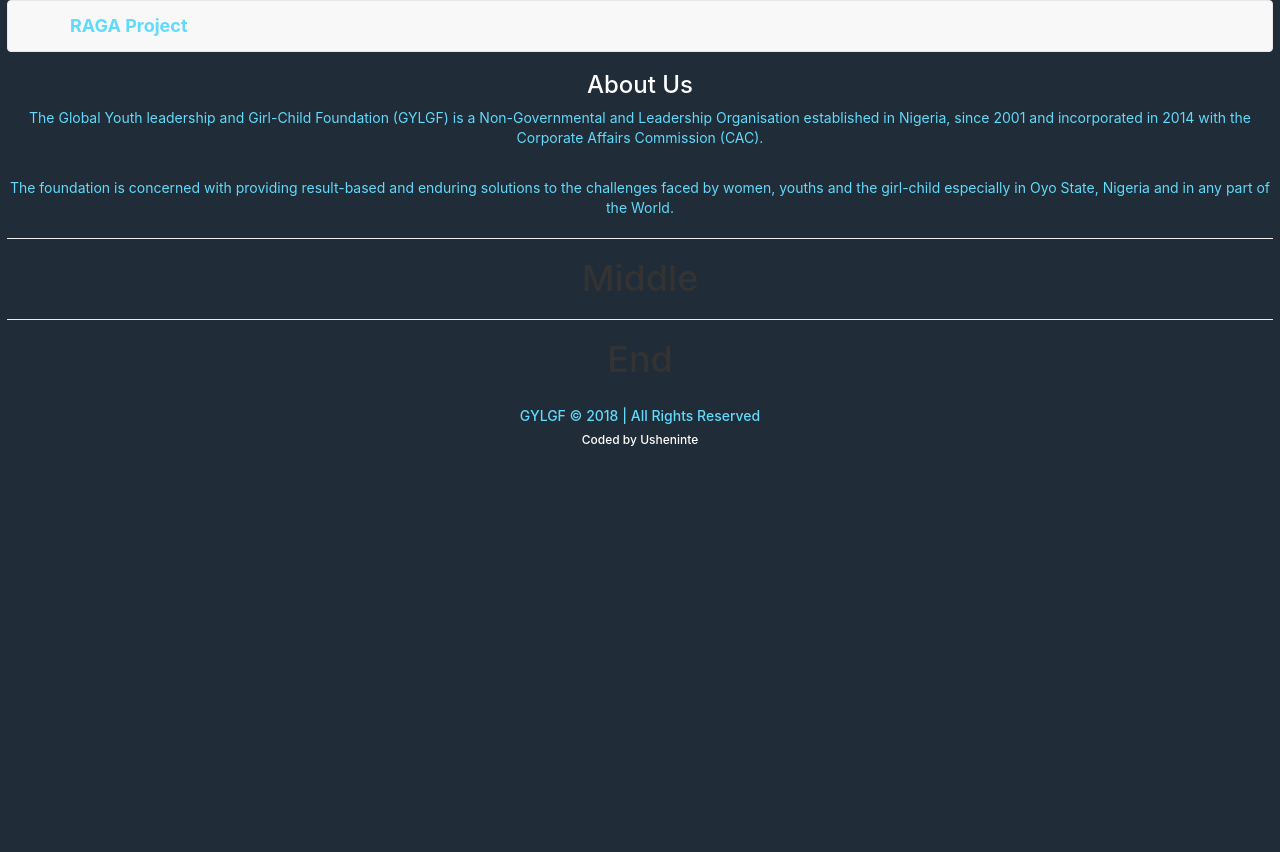
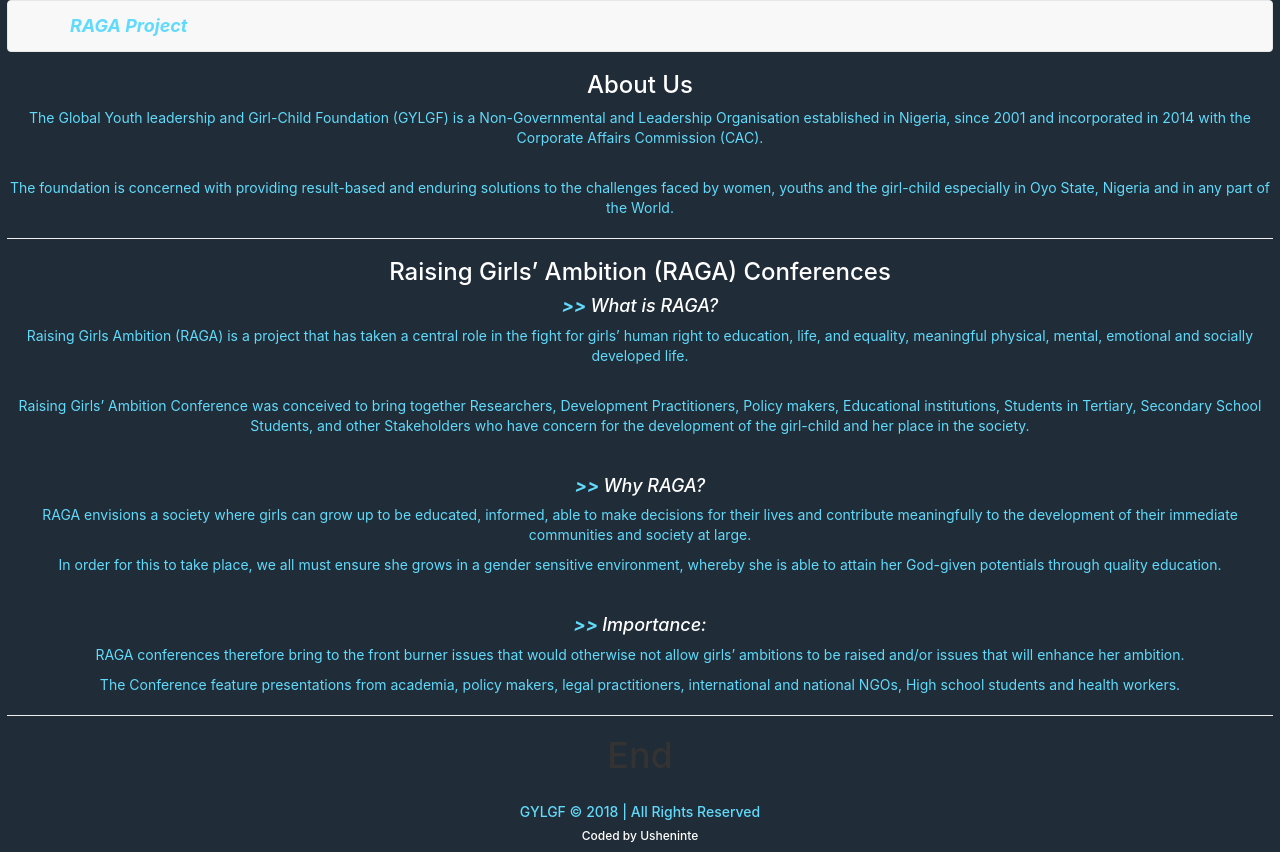
Before and after one commit to nullthefirst/raga-project, a React (Create React App) app: page / in a window 1280 px wide. Before the commit the page ends 800 px from the top, so only its background shows below. Built offline with nearby package versions, Linux system fonts and the light colour scheme.

Commit message:
building RAGA component

```diff
--- a/src/components/AppMenu.js
+++ b/src/components/AppMenu.js
@@ -15,7 +15,7 @@
             <Navbar.Header>
               <Navbar.Brand>
                 <Link to="/">
-                  <span id="title"><b>RAGA Project</b></span>
+                  <span className="note">RAGA Project</span>
                 </Link>
               </Navbar.Brand>
             </Navbar.Header>
--- a/src/components/Main.css
+++ b/src/components/Main.css
@@ -8,6 +8,11 @@
   color: #fff;
 }
 
-#title, p, h5 {
+.note, p, h5 {
   color: #61dafb;
 }
+
+.note {
+  font-weight: bold;
+  font-style: italic;
+}
--- a/src/components/views/mid.js
+++ b/src/components/views/mid.js
@@ -6,7 +6,27 @@
   render() {
     return(
       <div>
-        <h1>Middle</h1>
+        <h4>
+          <span className="note"> >> </span>
+          <em>What is RAGA?</em>
+        </h4>
+        <p>Raising Girls Ambition (RAGA) is a project that has taken a central role in the fight for girls’ human right to education, life, and equality, meaningful physical, mental, emotional and socially developed life.</p>
+        <br />
+        <p>Raising Girls’ Ambition Conference was conceived to bring together Researchers, Development Practitioners, Policy makers, Educational institutions, Students in Tertiary, Secondary School Students, and other Stakeholders who have concern for the development of the girl-child and her place in the society.</p>
+        <br />
+        <h4>
+          <span className="note"> >> </span>
+          <em>Why RAGA?</em>
+        </h4>
+        <p>RAGA envisions a society where girls can grow up to be educated, informed, able to make decisions for their lives and contribute meaningfully to the development of their immediate communities and society at large.</p>
+        <p>In order for this to take place, we all must ensure she grows in a gender sensitive environment, whereby she is able to attain her God-given potentials through quality education.</p>
+        <br />
+        <h4>
+          <span className="note"> >> </span>
+          <em>Importance:</em>
+        </h4>
+        <p>RAGA conferences therefore bring to the front burner issues that would otherwise not allow girls’ ambitions to be raised and/or issues that will enhance her ambition.</p>
+        <p>The Conference feature presentations from academia, policy makers, legal practitioners, international and national NGOs, High school students and health workers.</p>
       </div>
     );
   }
--- a/src/components/views/raga.js
+++ b/src/components/views/raga.js
@@ -12,6 +12,7 @@
       <div>
         <Top />
         <hr />
+        <h3>Raising Girls’ Ambition (RAGA) Conferences</h3>
         <Mid />
         <hr />
         <End />
```
